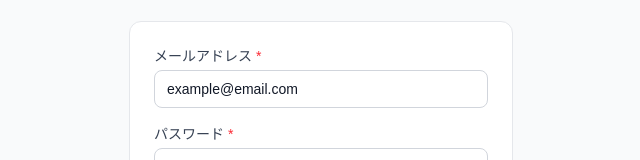
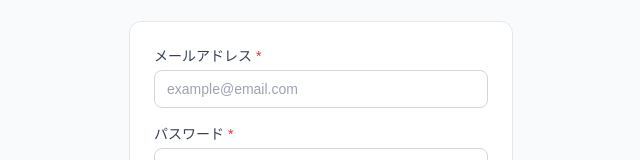
Before and after one commit to shundsgood/futsal-app, a Next.js app: page /login in a window 1280 px wide. Shown: the part 320-480 px from the top of the page, without its empty margins (319-959 px from the left). Built offline with nearby package versions, Linux system fonts and the light colour scheme.

Commit message:
Improve_color

```diff
--- a/app/globals.css
+++ b/app/globals.css
@@ -31,3 +31,9 @@ select {
   color: #111827;
   -webkit-text-fill-color: #111827;
 }
+
+input::placeholder,
+textarea::placeholder {
+  color: #9ca3af;
+  -webkit-text-fill-color: #9ca3af;
+}
```
